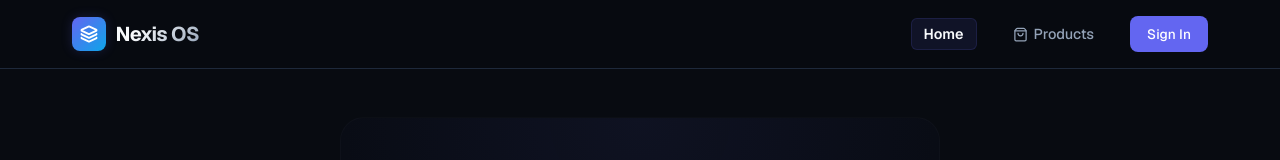
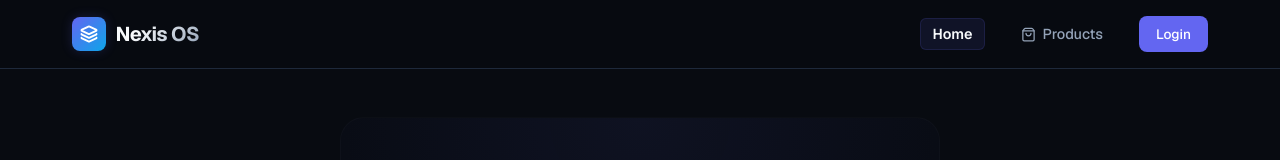
Before and after one commit to amanjoc12345-netizen/Next-Js-project, a Next.js app: page / in a window 1280 px wide. Shown: the top 160 px of the page. Built offline with nearby package versions, Linux system fonts and the light colour scheme; no server answers.

Commit message:
Basic Login and Protect Pages

```diff
--- a/app/login/page.js
+++ b/app/login/page.js
@@ -18,7 +18,7 @@ function LoginForm() {
   const searchParams = useSearchParams();
 
   // Retrieve target redirect path from params safely
-  const callbackUrl = searchParams.get("callbackUrl") || "/dashboard";
+  const callbackUrl = searchParams.get("callbackUrl") || "/products";
 
   const handleSubmit = async (e) => {
     e.preventDefault();
--- a/components/Navbar.js
+++ b/components/Navbar.js
@@ -146,14 +146,39 @@ export default function Navbar() {
                   </div>
                 )}
               </div>
+
+              {/* Direct Logout Button in Header */}
+              <button
+                onClick={() => signOut({ callbackUrl: "/login" })}
+                className="btn btn-secondary"
+                style={{
+                  padding: "0.5rem 1rem",
+                  fontSize: "0.85rem",
+                  display: "inline-flex",
+                  alignItems: "center",
+                  gap: "0.4rem",
+                  cursor: "pointer",
+                  height: "36px"
+                }}
+              >
+                <LogOut size={14} />
+                Logout
+              </button>
             </>
           ) : (
             <Link
               href="/login"
               className="btn btn-primary"
-              style={{ padding: "0.5rem 1rem", fontSize: "0.85rem" }}
+              style={{
+                padding: "0.5rem 1rem",
+                fontSize: "0.85rem",
+                display: "inline-flex",
+                alignItems: "center",
+                height: "36px",
+                justifyContent: "center"
+              }}
             >
-              Sign In
+              Login
             </Link>
           )}
         </nav>
```
Also changed, not shown: proxy.js (+5 -5 lines).
